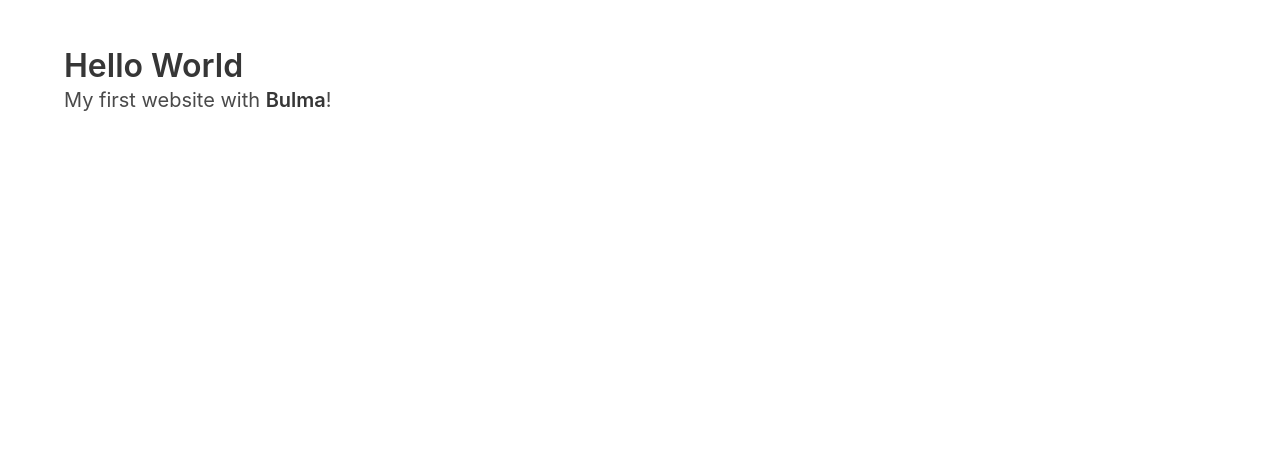
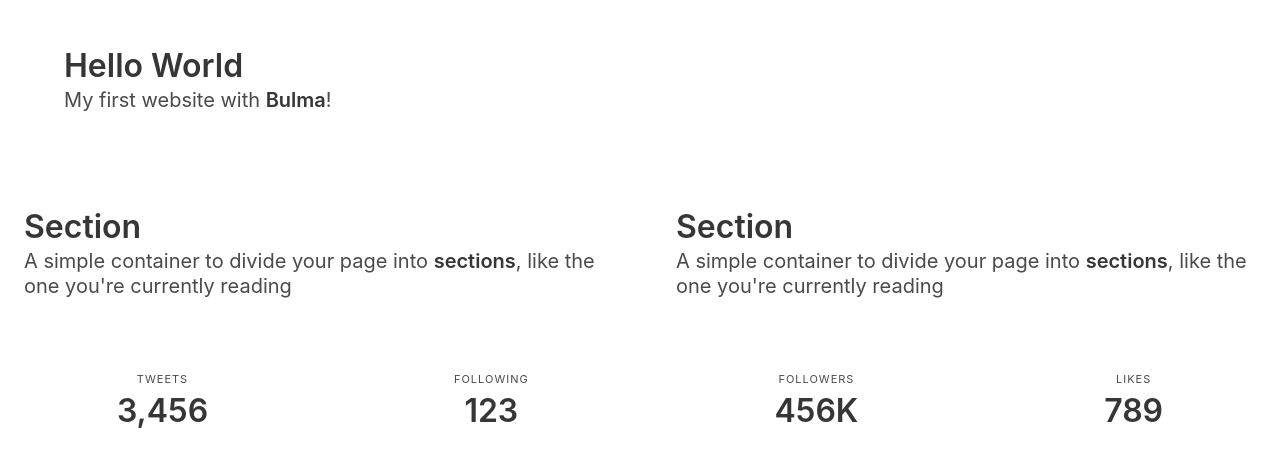
Before and after one commit to TreborSerrot/PracticaGit, a plain HTML site: page index.html in a window 1280 px wide. Drawn offline with nearby package versions, Linux system fonts and the light colour scheme.

Commit message:
otro commit mas

```diff
--- a/index.html
+++ b/index.html
@@ -20,6 +20,58 @@
             </p>
         </div>
     </section>
+
+    <div class="columns">
+        <div class="column is-half">
+            <section class="section are-large">
+                <div class="container">
+                    <h1 class="title">Section</h1>
+                    <h2 class="subtitle">
+                        A simple container to divide your page into <strong>sections</strong>, like the one you're currently reading
+                    </h2>
+                </div>
+            </section>
+        </div>
+        <div class="column is-half">
+            <section class="section">
+                <div class="container">
+                    <h1 class="title">Section</h1>
+                    <h2 class="subtitle">
+                        A simple container to divide your page into <strong>sections</strong>, like the one you're currently reading
+                    </h2>
+                </div>
+            </section>
+        </div>
+    </div>
+    <section>
+        <nav class="level is-mobile">
+            <div class="level-item has-text-centered">
+                <div>
+                    <p class="heading">Tweets</p>
+                    <p class="title">3,456</p>
+                </div>
+            </div>
+            <div class="level-item has-text-centered">
+                <div>
+                    <p class="heading">Following</p>
+                    <p class="title">123</p>
+                </div>
+            </div>
+            <div class="level-item has-text-centered">
+                <div>
+                    <p class="heading">Followers</p>
+                    <p class="title">456K</p>
+                </div>
+            </div>
+            <div class="level-item has-text-centered">
+                <div>
+                    <p class="heading">Likes</p>
+                    <p class="title">789</p>
+                </div>
+            </div>
+        </nav>
+    </section>
+
 </body>
 
 </html>
```
